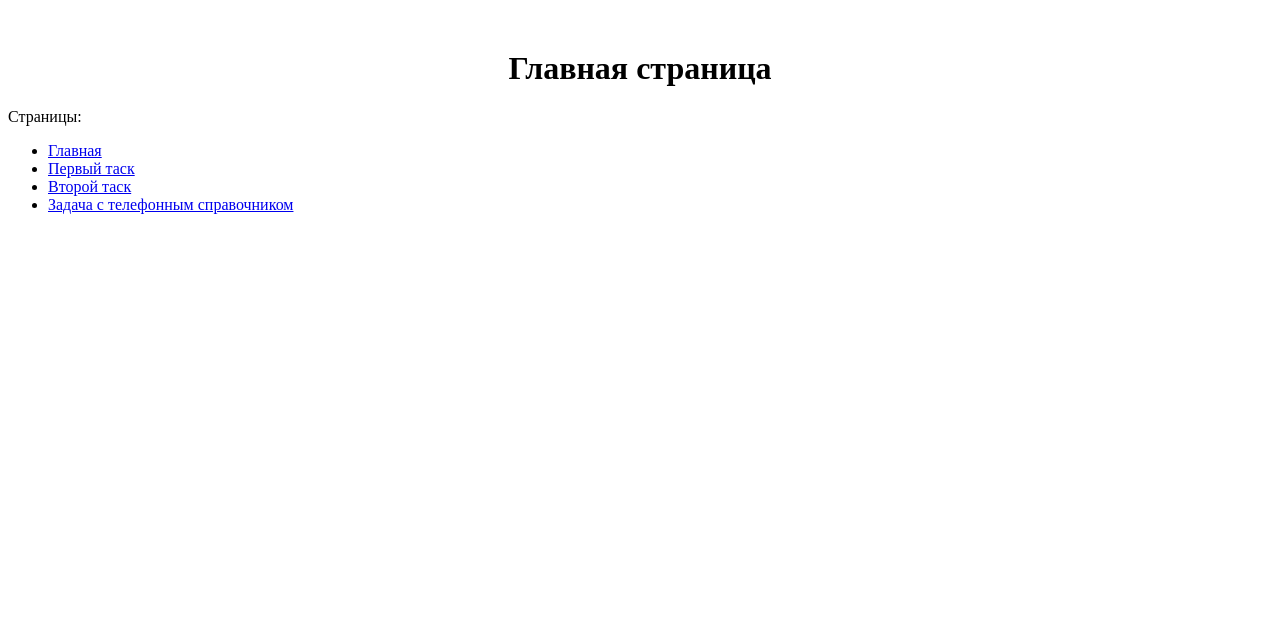
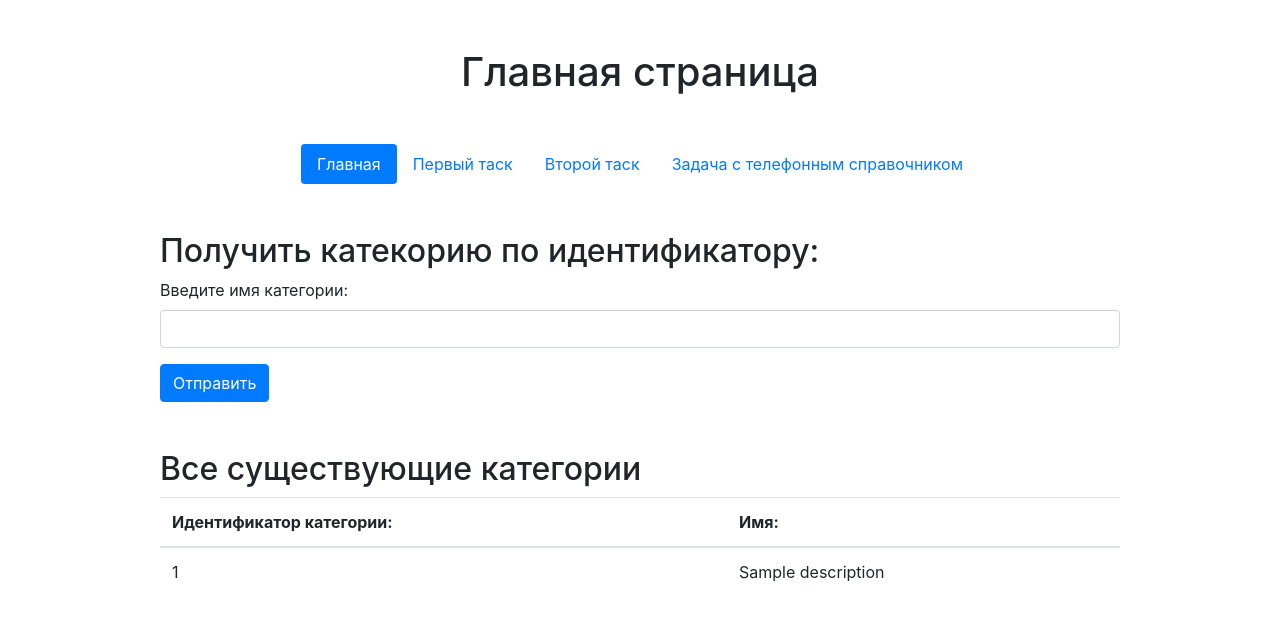
Before and after one commit to nikolaykv/simple-environment, a PHP site: page / in a window 1280 px wide. Shown: the top 621 px of the page. Run offline with PHP 8.4, Linux system fonts and the light colour scheme; tables that the repository leaves empty or names only in its code hold one stand-in row (values such as "Sample post").

Commit message:
In progress

```diff
--- a/data/application/controllers/MainController.php
+++ b/data/application/controllers/MainController.php
@@ -14,7 +14,19 @@ class MainController extends Controller
      */
     public function indexAction()
     {
-        $this->viewData->renderViews('Главная страница');
+        // Запрос
+        $result = $this->model->getAllNameAndIdCategory();
+
+        // Сформировать массив результатов
+        $vars = [
+          'categories' => $result
+        ];
+
+        // Отдать данные в шаблон
+        $this->viewData->renderViews(
+            'Главная страница',
+            $vars)
+        ;
     }
 
     /**
--- a/data/application/models/Main.php
+++ b/data/application/models/Main.php
@@ -6,5 +6,8 @@ use application\core\Model;
 
 class Main extends Model
 {
-    // Опишите здесь какой-нибудь метод
+    public function getAllNameAndIdCategory() {
+        $sql = $this->dataBase->row('SELECT category_id, name FROM category_description');
+        return $sql;
+    }
 }
--- a/data/application/views/layouts/default.php
+++ b/data/application/views/layouts/default.php
@@ -2,14 +2,39 @@
 <html lang="ru">
 <head>
     <meta charset="UTF-8">
+    <!-- Фавикон -->
+    <link rel="shortcut icon" href="../../public/images/favicon.ico" type="image/x-icon">
     <meta name="viewport"
           content="width=device-width, user-scalable=no, initial-scale=1.0, maximum-scale=1.0, minimum-scale=1.0">
     <meta http-equiv="X-UA-Compatible" content="ie=edge">
     <title><?= $title; ?></title>
+
+    <link
+        rel="stylesheet"
+        href="https://stackpath.bootstrapcdn.com/bootstrap/4.4.1/css/bootstrap.min.css"
+        integrity="sha384-Vkoo8x4CGsO3+Hhxv8T/Q5PaXtkKtu6ug5TOeNV6gBiFeWPGFN9MuhOf23Q9Ifjh"
+        crossorigin="anonymous">
 </head>
 <body>
 <p>
     <?= $content; ?>
 </p>
+
+<script
+    src="https://code.jquery.com/jquery-3.4.1.slim.min.js"
+    integrity="sha384-J6qa4849blE2+poT4WnyKhv5vZF5SrPo0iEjwBvKU7imGFAV0wwj1yYfoRSJoZ+n"
+    crossorigin="anonymous">
+</script>
+<script
+    src="https://cdn.jsdelivr.net/npm/popper.js@1.16.0/dist/umd/popper.min.js"
+    integrity="sha384-Q6E9RHvbIyZFJoft+2mJbHaEWldlvI9IOYy5n3zV9zzTtmI3UksdQRVvoxMfooAo"
+    crossorigin="anonymous">
+</script>
+<script
+    src="https://stackpath.bootstrapcdn.com/bootstrap/4.4.1/js/bootstrap.min.js"
+    integrity="sha384-wfSDF2E50Y2D1uUdj0O3uMBJnjuUD4Ih7YwaYd1iqfktj0Uod8GCExl3Og8ifwB6"
+    crossorigin="anonymous">
+</script>
+
 </body>
 </html>
--- a/data/application/views/main/index.php
+++ b/data/application/views/main/index.php
@@ -1,21 +1,61 @@
-<h1 style="text-align: center; margin-top: 50px; font-weight: 2em;">
+<h1 class="text-center mt-5 mb-5">
     Главная страница
 </h1>
 
-<p>
-    Страницы:
-</p>
-<ul>
-    <li>
-        <a href="/">Главная</a>
-    </li>
-    <li>
-        <a href="tasks/one-task">Первый таск</a>
-    </li>
-    <li>
-        <a href="tasks/two-task">Второй таск</a>
-    </li>
-    <li>
-        <a href="telephone-directory">Задача с телефонным справочником</a>
-    </li>
-</ul>
+<div class="container-fluid mb-5">
+    <ul class="nav nav justify-content-center nav-pills">
+        <li class="nav-item">
+            <a class="nav-link active" href="/">Главная</a>
+        </li>
+        <li class="nav-item">
+            <a class="nav-link" href="tasks/one-task">Первый таск</a>
+        </li>
+        <li class="nav-item">
+            <a class="nav-link" href="tasks/two-task">Второй таск</a>
+        </li>
+        <li class="nav-item">
+            <a class="nav-link" href="telephone-directory">Задача с телефонным справочником</a>
+        </li>
+    </ul>
+</div>
+
+
+
+
+
+
+<div class="w-75 m-auto">
+    <h2>
+        Получить катекорию по идентификатору:
+    </h2>
+    <form action="#" class="mb-5">
+        <div class="form-group">
+            <label for="category">Введите имя категории:</label>
+            <input type="text" class="form-control" id="category">
+        </div>
+        <button type="submit" class="btn btn-primary">Отправить</button>
+    </form>
+    <h2>
+        Все существующие категории
+    </h2>
+    <table class="table table-hover">
+        <thead>
+        <tr>
+            <th>Идентификатор категории: </th>
+            <th>Имя: </th>
+        </tr>
+        </thead>
+        <tbody>
+        <?php foreach ($categories as $item): ?>
+        <tr>
+            <td>
+                <?=$item['category_id']; ?>
+            </td>
+            <td>
+                <?=$item['name']; ?>
+            </td>
+        </tr>
+        <?php endforeach; ?>
+        </tbody>
+    </table>
+</div>
```
Also changed, not shown: data/public/images/favicon.ico (added).
